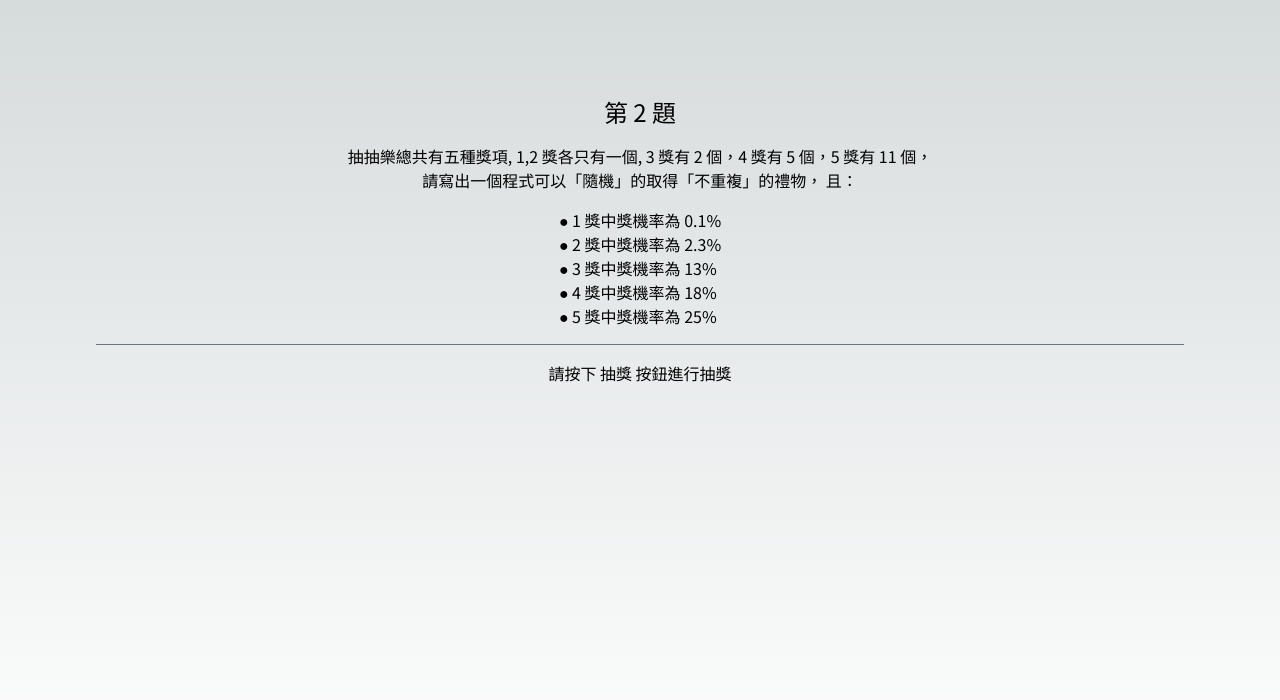
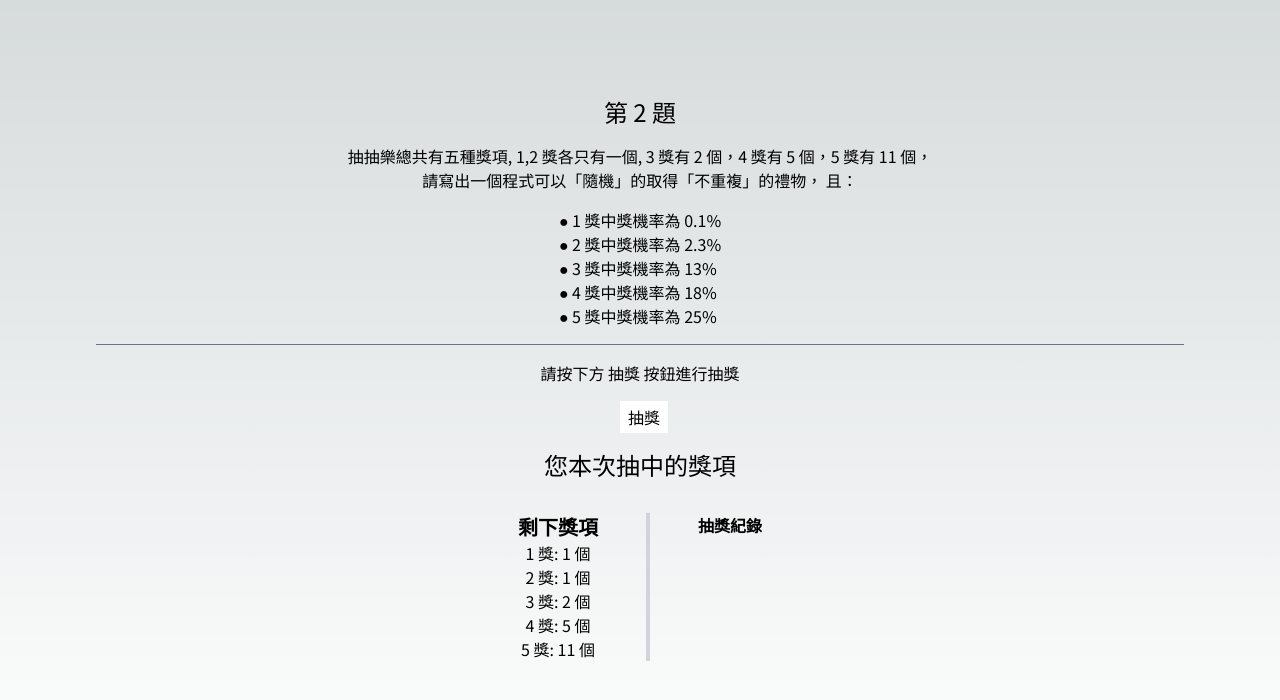
Before and after one commit to penspulse326/bat-mobile-test, a Next.js app: page /problem2 in a window 1280 px wide. Shown: the top 700 px of the page. Built offline with nearby package versions, Linux system fonts and the light colour scheme.

Commit message:
feat: add module Problem2

```diff
--- /dev/null
+++ b/common/constants/prizes.ts
@@ -0,0 +1,29 @@
+type PrizeType = {
+  name: string;
+  amount: number;
+};
+
+const prizes: Record<string, PrizeType> = {
+  firstPrize: {
+    name: '1 獎',
+    amount: 1,
+  },
+  secondPrinze: {
+    name: '2 獎',
+    amount: 1,
+  },
+  thirdPrize: {
+    name: '3 獎',
+    amount: 2,
+  },
+  fourthPrize: {
+    name: '4 獎',
+    amount: 5,
+  },
+  fifthPrize: {
+    name: '5 獎',
+    amount: 11,
+  },
+};
+
+export default prizes;
--- a/modules/Problem2/index.tsx
+++ b/modules/Problem2/index.tsx
@@ -1,11 +1,36 @@
 'use client';
 
-function Problem1() {
+import prizes from '@/common/constants/prizes';
+import { useState } from 'react';
+
+function Problem2() {
+  const [prizeList, setPrizeList] = useState(prizes);
+
   return (
     <div className="flex flex-col items-center gap-4">
-      請按下 抽獎 按鈕進行抽獎
+      請按下方 抽獎 按鈕進行抽獎
+      <button type="button" className="ml-2 bg-white px-2 py-1">
+        抽獎
+      </button>
+      <h2 className="text-2xl">您本次抽中的獎項</h2>
+      <section className="mt-4 flex gap-12">
+        <div className="text-center">
+          <h3 className="text-xl font-bold">剩下獎項</h3>
+          <ul>
+            {Object.values(prizeList).map(({ name, amount }) => (
+              <li key={name}>
+                {name}: {amount} 個
+              </li>
+            ))}
+          </ul>
+        </div>
+        <div className="w-1 bg-gray-300" />
+        <div>
+          <h3 className="font-bold">抽獎紀錄</h3>
+        </div>
+      </section>
     </div>
   );
 }
 
-export default Problem1;
+export default Problem2;
--- a/tailwind.config.ts
+++ b/tailwind.config.ts
@@ -5,6 +5,7 @@ const config: Config = {
     './pages/**/*.{js,ts,jsx,tsx,mdx}',
     './components/**/*.{js,ts,jsx,tsx,mdx}',
     './app/**/*.{js,ts,jsx,tsx,mdx}',
+    './modules/**/*.{js,ts,jsx,tsx,mdx}',
   ],
   theme: {
     extend: {
```
